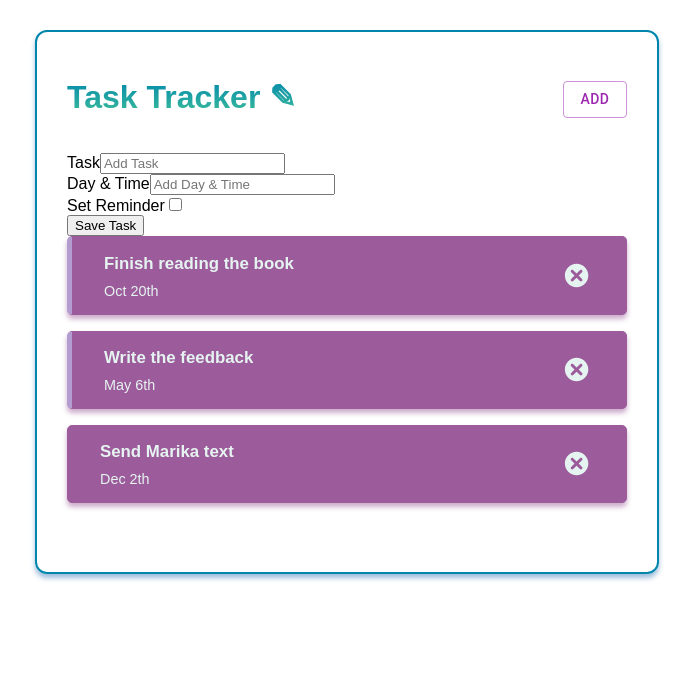
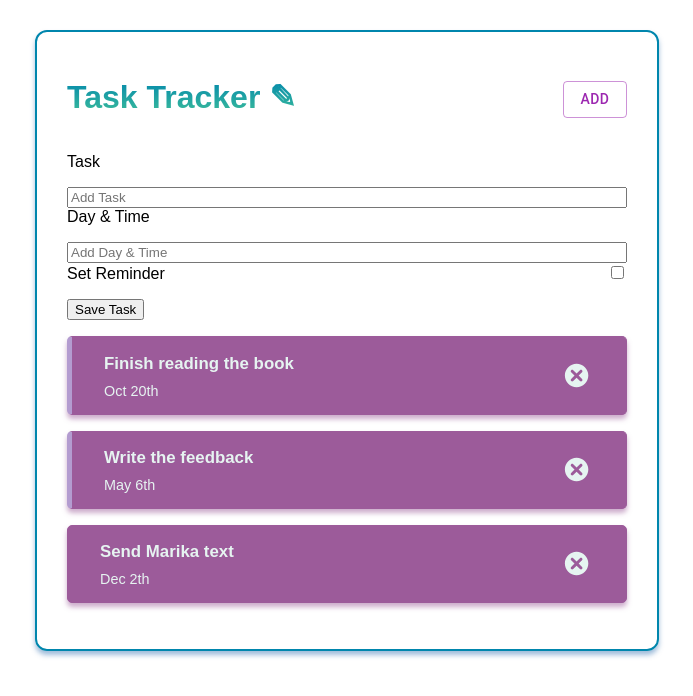
Before and after one commit to elenamarinaki/task-tracker, a React (Create React App) app: page / in a window 1280 px wide. Shown: the top 696 px of the page, without its empty margins (293-986 px from the left). Built offline with nearby package versions, Linux system fonts and the light colour scheme; a web font is replaced by a local one.

Commit message:
basic add task form styling css

```diff
--- a/src/components/AddTask.jsx
+++ b/src/components/AddTask.jsx
@@ -4,20 +4,20 @@ import './AddTask.styles.css';
 const AddTask = () => {
   return (
     <form className='add-form'>
-      <div>
+      <div className='input-field'>
         <label htmlFor='add-task'>Task</label>
         <input type='text' placeholder='Add Task' id='add-task' />
       </div>
-      <div>
+      <div className='input-field'>
         <label htmlFor='day-time'>Day & Time</label>
         <input type='text' placeholder='Add Day & Time' id='day-time' />
       </div>
-      <div>
+      <div className='input-check'>
         <label htmlFor='reminder'>Set Reminder</label>
         <input type='checkbox' id='reminder' />
       </div>
 
-      <input type='submit' value='Save Task' />
+      <input type='submit' value='Save Task' className='btn-add'/>
     </form>
   );
 };
--- a/src/components/AddTask.styles.css
+++ b/src/components/AddTask.styles.css
@@ -0,0 +1,25 @@
+.input-field {
+  display: flex;
+  flex-direction: column;
+}
+
+.input-field > * + * {
+  margin-top: 1rem;
+}
+
+.input-check {
+    display: flex;
+    flex-direction: row;
+    justify-content: space-between;
+    align-items: baseline;
+
+}
+
+#reminder {
+    margin-bottom: -0.1rem;
+}
+
+.btn-add {
+    margin-top: 1rem;
+    margin-bottom: 1rem;
+}
```
